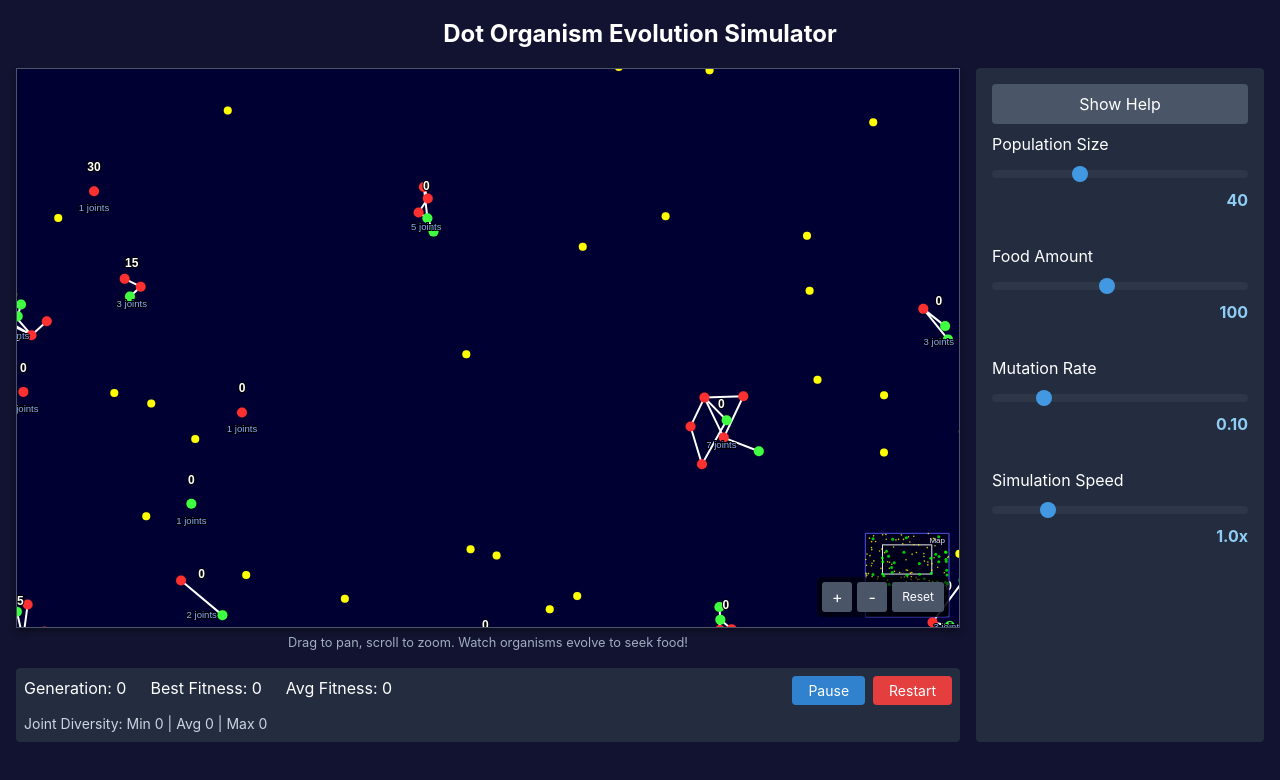
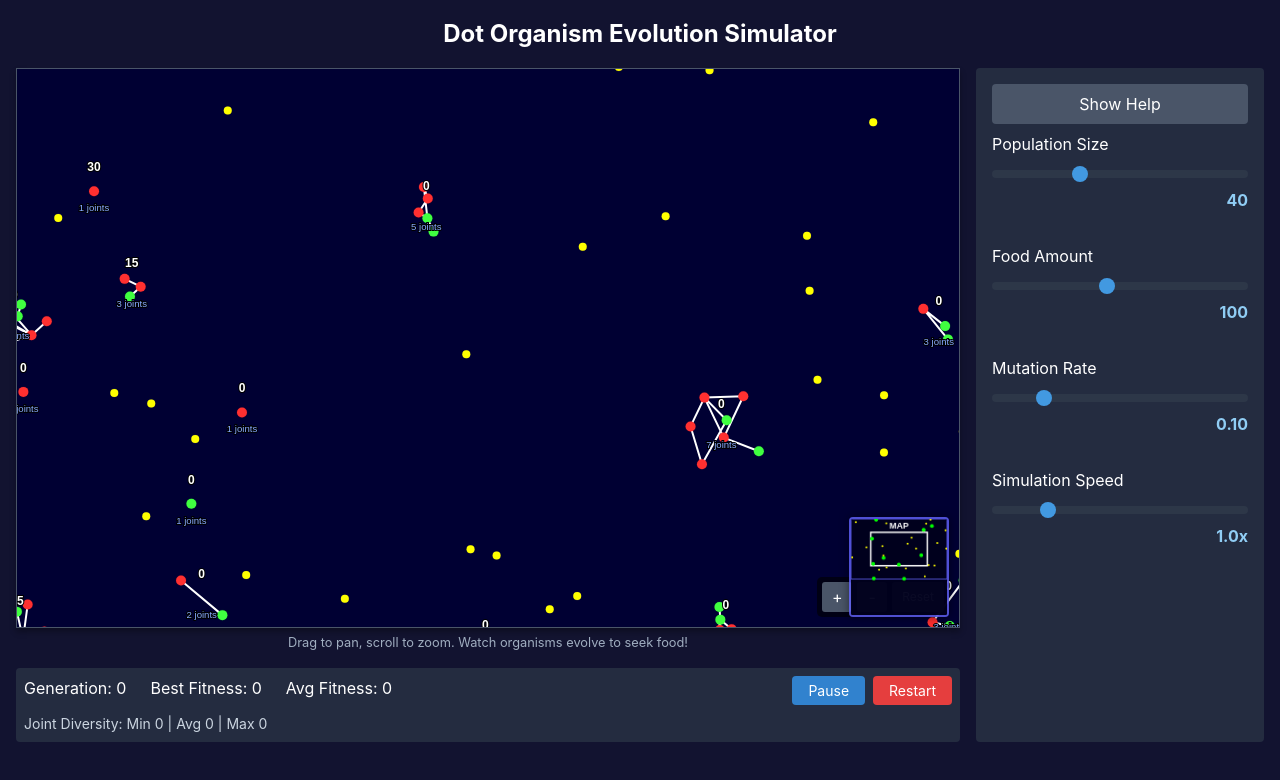
Before and after one commit to late-cretaceous/constellation-evolution, a React (Vite) app: page / in a window 1280 px wide. Shown: the top 780 px of the page. Built offline with nearby package versions, Linux system fonts and the light colour scheme.

Commit message:
Feat: separate component minimap

```diff
--- a/src/components/EvolutionSimulator/EvolutionSimulator.css
+++ b/src/components/EvolutionSimulator/EvolutionSimulator.css
@@ -320,3 +320,23 @@
     padding: 0.25rem 0.5rem;
   }
 }
+
+.minimap-container {
+  position: absolute;
+  bottom: 10px;
+  right: 10px;
+  width: 100px;
+  height: 100px;
+  border: 2px solid rgba(100, 100, 255, 0.8);
+  border-radius: 4px;
+  overflow: hidden;
+  z-index: 100;
+  box-shadow: 0 0 10px rgba(0, 0, 0, 0.5);
+  pointer-events: none; /* Allow clicking through the minimap */
+}
+
+.minimap-canvas {
+  width: 100%;
+  height: 100%;
+  background-color: rgba(0, 0, 20, 0.8);
+}
--- /dev/null
+++ b/src/components/EvolutionSimulator/MinimapOverlay.jsx
@@ -0,0 +1,100 @@
+// src/components/EvolutionSimulator/MinimapOverlay.jsx
+import React, { useRef, useEffect } from 'react';
+import { CANVAS_WIDTH, CANVAS_HEIGHT } from '../../simulation/constants';
+
+/**
+ * A separate overlay component for the minimap
+ */
+const MinimapOverlay = ({
+  canvasRef,
+  viewportOffset = { x: 0, y: 0 },
+  viewportScale = 1,
+  organismPositions = [],
+  foodPositions = []
+}) => {
+  const minimapRef = useRef(null);
+
+  useEffect(() => {
+    if (!minimapRef.current) return;
+
+    const minimap = minimapRef.current;
+    const ctx = minimap.getContext('2d');
+    const mapSize = minimap.width;
+
+    // Clear previous frame
+    ctx.clearRect(0, 0, mapSize, mapSize);
+
+    // Draw background
+    ctx.fillStyle = 'rgba(0, 0, 30, 0.8)';
+    ctx.fillRect(0, 0, mapSize, mapSize);
+
+    // Calculate map scale
+    const mapScale = mapSize / Math.max(CANVAS_WIDTH, CANVAS_HEIGHT);
+
+    // Draw simulation area boundary
+    ctx.strokeStyle = 'rgba(100, 100, 255, 0.8)';
+    ctx.lineWidth = 1;
+    ctx.strokeRect(0, 0, CANVAS_WIDTH * mapScale, CANVAS_HEIGHT * mapScale);
+
+    // Calculate viewport dimensions
+    if (canvasRef.current) {
+      const canvas = canvasRef.current;
+      const canvasWidth = canvas.clientWidth;
+      const canvasHeight = canvas.clientHeight;
+
+      // Draw viewport rectangle
+      ctx.strokeStyle = 'rgba(255, 255, 255, 1.0)';
+      ctx.lineWidth = 1.5;
+      ctx.strokeRect(
+        -viewportOffset.x * mapScale / viewportScale,
+        -viewportOffset.y * mapScale / viewportScale,
+        canvasWidth * mapScale / viewportScale,
+        canvasHeight * mapScale / viewportScale
+      );
+    }
+
+    // Draw organisms
+    ctx.fillStyle = 'rgba(0, 255, 0, 1.0)';
+    organismPositions.forEach(pos => {
+      ctx.beginPath();
+      ctx.arc(
+        pos.x * mapScale,
+        pos.y * mapScale,
+        2, 0, Math.PI * 2
+      );
+      ctx.fill();
+    });
+
+    // Draw food
+    ctx.fillStyle = 'rgba(255, 255, 0, 1.0)';
+    foodPositions.forEach(pos => {
+      ctx.beginPath();
+      ctx.arc(
+        pos.x * mapScale,
+        pos.y * mapScale,
+        1, 0, Math.PI * 2
+      );
+      ctx.fill();
+    });
+
+    // Add label
+    ctx.fillStyle = 'rgba(255, 255, 255, 1.0)';
+    ctx.font = 'bold 9px Arial';
+    ctx.textAlign = 'center';
+    ctx.fillText('MAP', mapSize/2, 10);
+
+  }, [canvasRef, viewportOffset, viewportScale, organismPositions, foodPositions]);
+
+  return (
+    <div className="minimap-container">
+      <canvas
+        ref={minimapRef}
+        width={100}
+        height={100}
+        className="minimap-canvas"
+      />
+    </div>
+  );
+};
+
+export default MinimapOverlay;
--- a/src/components/EvolutionSimulator/SimulationCanvas.jsx
+++ b/src/components/EvolutionSimulator/SimulationCanvas.jsx
@@ -1,22 +1,32 @@
 import React, { useEffect, useState, useCallback, useRef } from 'react';
+import MinimapOverlay from './MinimapOverlay';
 import { DEFAULT_SCALE, MIN_SCALE, MAX_SCALE } from '../../simulation/constants';
 
 /**
  * The canvas component for rendering the simulation with high-DPI support and scrolling
- * Enhanced with responsive sizing and improved rendering
+ * Enhanced with responsive sizing, improved rendering, and separate minimap
  * @param {Object} props - Component props
  * @param {number} props.width - Logical canvas width
  * @param {number} props.height - Logical canvas height
  * @param {number} props.pixelRatio - Pixel ratio for high-DPI rendering (default: devicePixelRatio)
  * @param {React.RefObject} props.canvasRef - Reference to the canvas element
  */
-const SimulationCanvas = ({ width, height, pixelRatio = window.devicePixelRatio || 1, canvasRef }) => {
+const SimulationCanvas = ({
+  width,
+  height,
+  pixelRatio = window.devicePixelRatio || 1,
+  canvasRef
+}) => {
   // Viewport state
   const [viewportOffset, setViewportOffset] = useState({ x: 0, y: 0 });
   const [scale, setScale] = useState(DEFAULT_SCALE);
   const [isDragging, setIsDragging] = useState(false);
   const [dragStart, setDragStart] = useState({ x: 0, y: 0 });
   const [initialOffset, setInitialOffset] = useState({ x: 0, y: 0 });
+
+  // Track entity positions for minimap (simplified version for demo)
+  const [organismPositions, setOrganismPositions] = useState([]);
+  const [foodPositions, setFoodPositions] = useState([]);
 
   // Viewport container ref
   const containerRef = useRef(null);
@@ -39,7 +49,30 @@ const SimulationCanvas = ({ width, height, pixelRatio = window.devicePixelRatio
     ctx.pixelRatio = pixelRatio;
     ctx.viewportOffset = viewportOffset;
     ctx.viewportScale = scale;
+
+    // Update minimap display - in a real implementation, this would come from the ECS world
+    // This is just a placeholder for demonstration
   }, [pixelRatio, viewportOffset, scale]);
+
+  // Update entity positions for minimap (in a real implementation, this would come from the ECS world)
+  useEffect(() => {
+    // This is just a placeholder - in a real implementation, these positions would come from the world
+    const simulationInterval = setInterval(() => {
+      // Fake organism positions for demo purposes
+      setOrganismPositions(Array.from({ length: 10 }, () => ({
+        x: Math.random() * width,
+        y: Math.random() * height
+      })));
+
+      // Fake food positions for demo purposes
+      setFoodPositions(Array.from({ length: 20 }, () => ({
+        x: Math.random() * width,
+        y: Math.random() * height
+      })));
+    }, 2000);
+
+    return () => clearInterval(simulationInterval);
+  }, [width, height]);
 
   // Resize canvas on window resize
   useEffect(() => {
@@ -180,6 +213,17 @@ const SimulationCanvas = ({ width, height, pixelRatio = window.devicePixelRatio
     setIsDragging(false);
   };
 
+  // Reset viewport to center
+  const resetViewport = () => {
+    setScale(DEFAULT_SCALE);
+    if (containerRef.current) {
+      const container = containerRef.current;
+      const initialX = (container.clientWidth / DEFAULT_SCALE - width) / 2;
+      const initialY = (container.clientHeight / DEFAULT_SCALE - height) / 2;
+      setViewportOffset({ x: initialX, y: initialY });
+    }
+  };
+
   return (
     <div
       ref={containerRef}
@@ -210,24 +254,20 @@ const SimulationCanvas = ({ width, height, pixelRatio = window.devicePixelRatio
         onTouchEnd={handleTouchEnd}
       />
 
-      {/* Moved the viewport controls outside the canvas for better positioning */}
+      {/* Separate minimap overlay component */}
+      <MinimapOverlay
+        canvasRef={canvasRef}
+        viewportOffset={viewportOffset}
+        viewportScale={scale}
+        organismPositions={organismPositions}
+        foodPositions={foodPositions}
+      />
+
+      {/* Viewport controls */}
       <div className="viewport-controls">
         <button onClick={() => setScale(Math.min(MAX_SCALE, scale + 0.1))}>+</button>
         <button onClick={() => setScale(Math.max(MIN_SCALE, scale - 0.1))}>-</button>
-        <button
-          onClick={() => {
-            setScale(DEFAULT_SCALE);
-            // Center the viewport
-            if (containerRef.current) {
-              const container = containerRef.current;
-              const initialX = (container.clientWidth / DEFAULT_SCALE - width) / 2;
-              const initialY = (container.clientHeight / DEFAULT_SCALE - height) / 2;
-              setViewportOffset({ x: initialX, y: initialY });
-            }
-          }}
-        >
-          Reset
-        </button>
+        <button onClick={resetViewport}>Reset</button>
       </div>
     </div>
   );
--- a/src/simulation/ecs/systems/RenderSystem.js
+++ b/src/simulation/ecs/systems/RenderSystem.js
@@ -84,9 +84,6 @@ export class RenderSystem extends System {
     // Draw organisms and joints with improved rendering
     const organismEntities = this.world.getEntitiesWithComponent(OrganismComponent);
     this.renderOrganisms(organismEntities, viewportBounds);
-
-    // Draw mini-map if enabled
-    this.renderMiniMap(organismEntities, foodEntities, viewportBounds, canvasWidth, canvasHeight);
   }
 
   /**
@@ -137,118 +134,6 @@ export class RenderSystem extends System {
       y + radius >= bounds.top &&
       y - radius <= bounds.bottom
     );
-  }
-
-  /**
-   * Render a mini-map in the corner of the screen
-   * @param {Entity[]} organismEntities - Organism entities
-   * @param {Entity[]} foodEntities - Food entities
-   * @param {Object} viewportBounds - Current viewport bounds
-   * @param {number} canvasWidth - Canvas width
-   * @param {number} canvasHeight - Canvas height
-   */
-  renderMiniMap(organismEntities, foodEntities, viewportBounds, canvasWidth, canvasHeight) {
-    // Minimap should be at most 15% of the smaller dimension
-    const maxSize = Math.min(canvasWidth, canvasHeight) * 0.15;
-    const mapSize = Math.min(150, maxSize);
-    const mapMargin = 10;
-
-    // Position in the bottom-right corner
-    const mapX = canvasWidth - mapSize - mapMargin;
-    const mapY = canvasHeight - mapSize - mapMargin;
-
-    // Calculate map scale to fit the entire simulation area
-    const mapScale = mapSize / Math.max(CANVAS_WIDTH, CANVAS_HEIGHT);
-
-    // Save context state
-    this.ctx.save();
-
-    // Reset transform to draw in screen space
-    this.ctx.setTransform(1, 0, 0, 1, 0, 0);
-
-    // Draw mini-map background with transparency
-    this.ctx.fillStyle = 'rgba(0, 0, 20, 0.7)';
-    this.ctx.strokeStyle = 'rgba(100, 100, 255, 0.7)';
-    this.ctx.lineWidth = 1;
-    this.ctx.beginPath();
-    this.ctx.rect(mapX, mapY, mapSize, mapSize);
-    this.ctx.fill();
-    this.ctx.stroke();
-
-    // Draw simulation area outline
-    this.ctx.strokeStyle = 'rgba(80, 80, 255, 0.8)';
-    this.ctx.lineWidth = 0.5;
-    this.ctx.strokeRect(
-      mapX,
-      mapY,
-      CANVAS_WIDTH * mapScale,
-      CANVAS_HEIGHT * mapScale
-    );
-
-    // Draw current viewport area
-    this.ctx.strokeStyle = 'rgba(255, 255, 255, 0.9)';
-    this.ctx.lineWidth = 1;
-    this.ctx.strokeRect(
-      mapX + (viewportBounds.left + this.cullingPadding) * mapScale,
-      mapY + (viewportBounds.top + this.cullingPadding) * mapScale,
-      (viewportBounds.right - viewportBounds.left - this.cullingPadding * 2) * mapScale,
-      (viewportBounds.bottom - viewportBounds.top - this.cullingPadding * 2) * mapScale
-    );
-
-    // Draw organisms as tiny dots
-    for (const organismEntity of organismEntities) {
-      const organism = organismEntity.getComponent(OrganismComponent);
-      let centerX = 0;
-      let centerY = 0;
-      let count = 0;
-
-      for (const jointId of organism.jointIds) {
-        const jointEntity = this.world.getEntity(jointId);
-        if (!jointEntity) continue;
-
-        const position = jointEntity.getComponent(PositionComponent);
-        centerX += position.position.x;
-        centerY += position.position.y;
-        count++;
-      }
-
-      if (count > 0) {
-        centerX /= count;
-        centerY /= count;
-
-        this.ctx.fillStyle = 'rgba(0, 255, 0, 0.8)';
-        this.ctx.beginPath();
-        this.ctx.arc(
-          mapX + centerX * mapScale,
-          mapY + centerY * mapScale,
-          1.5, 0, Math.PI * 2
-        );
-        this.ctx.fill();
-      }
-    }
-
-    // Draw food as tiny yellow dots
-    for (const foodEntity of foodEntities) {
-      const position = foodEntity.getComponent(PositionComponent);
-
-      this.ctx.fillStyle = 'rgba(255, 255, 0, 0.8)';
-      this.ctx.beginPath();
-      this.ctx.arc(
-        mapX + position.position.x * mapScale,
-        mapY + position.position.y * mapScale,
-        0.8, 0, Math.PI * 2
-      );
-      this.ctx.fill();
-    }
-
-    // Add label to the minimap
-    this.ctx.fillStyle = 'rgba(255, 255, 255, 0.9)';
-    this.ctx.font = '8px Arial';
-    this.ctx.textAlign = 'right';
-    this.ctx.fillText('Map', mapX + mapSize - 4, mapY + 10);
-
-    // Restore context state
-    this.ctx.restore();
   }
 
   /**
```
